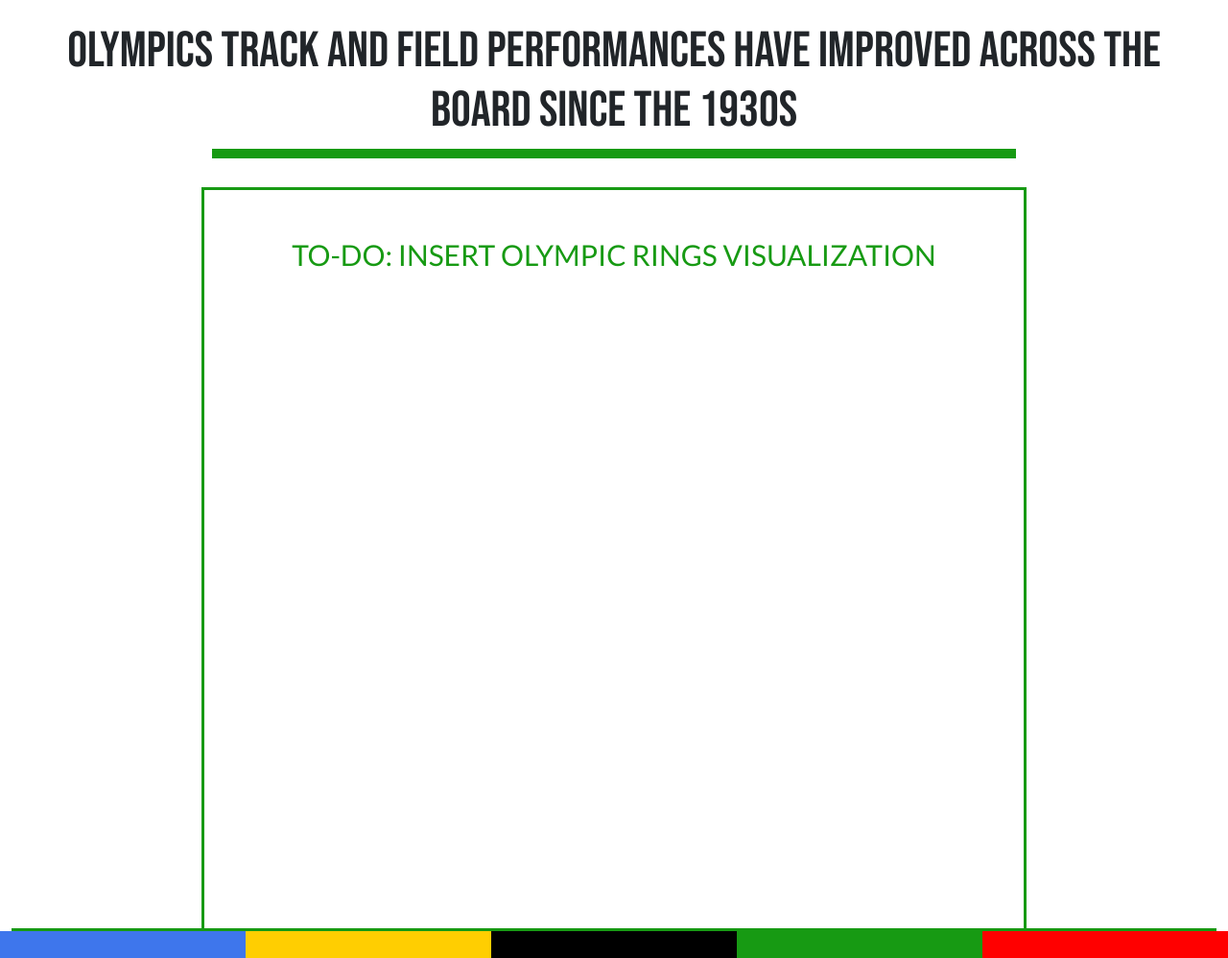
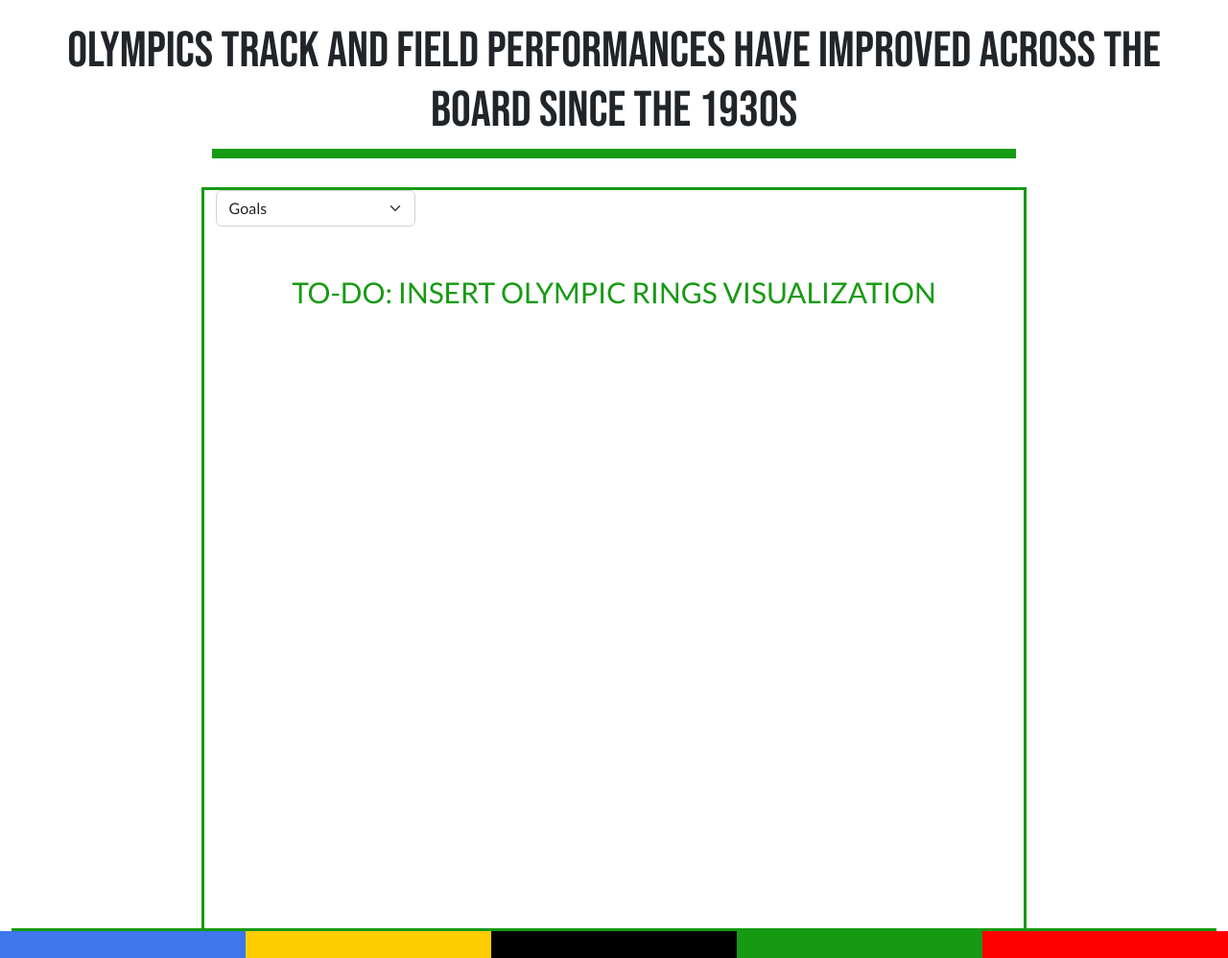
Before and after one commit to dmkelly848/dmkelly848, a plain HTML site: page index.html in a window 1280 px wide. Shown: the part 3579-4577 px from the top of the page at 96% size. Drawn offline with nearby package versions, Linux system fonts and the light colour scheme.

Commit message:
committed

```diff
--- a/index.html
+++ b/index.html
@@ -153,7 +153,19 @@
             <div class = "col-2"></div>
             <div class = "row center olympicBodyText" style = "padding-top: 30px;">
                 <div class  = "col ringscontain greenText">
-                    <div id = "ringVis" ></div>
+                    <div id = "ringVis" >
+                        <div class="col-3">
+                            <div class="form-group">
+                                <select class="form-select" id="statistic">
+                                    <option value="GOALS">Goals</option>
+                                    <option value="AVERAGE_GOALS">Average Goals</option>
+                                    <option value="MATCHES">Matches</option>
+                                    <option value="TEAMS">Teams</option>
+                                    <option value="AVERAGE_ATTENDANCE">Average Attendance</option>
+                                </select>
+                            </div>
+                        </div>
+                    </div>
                     TO-DO: INSERT OLYMPIC RINGS VISUALIZATION
                 </div>
             </div>
```
